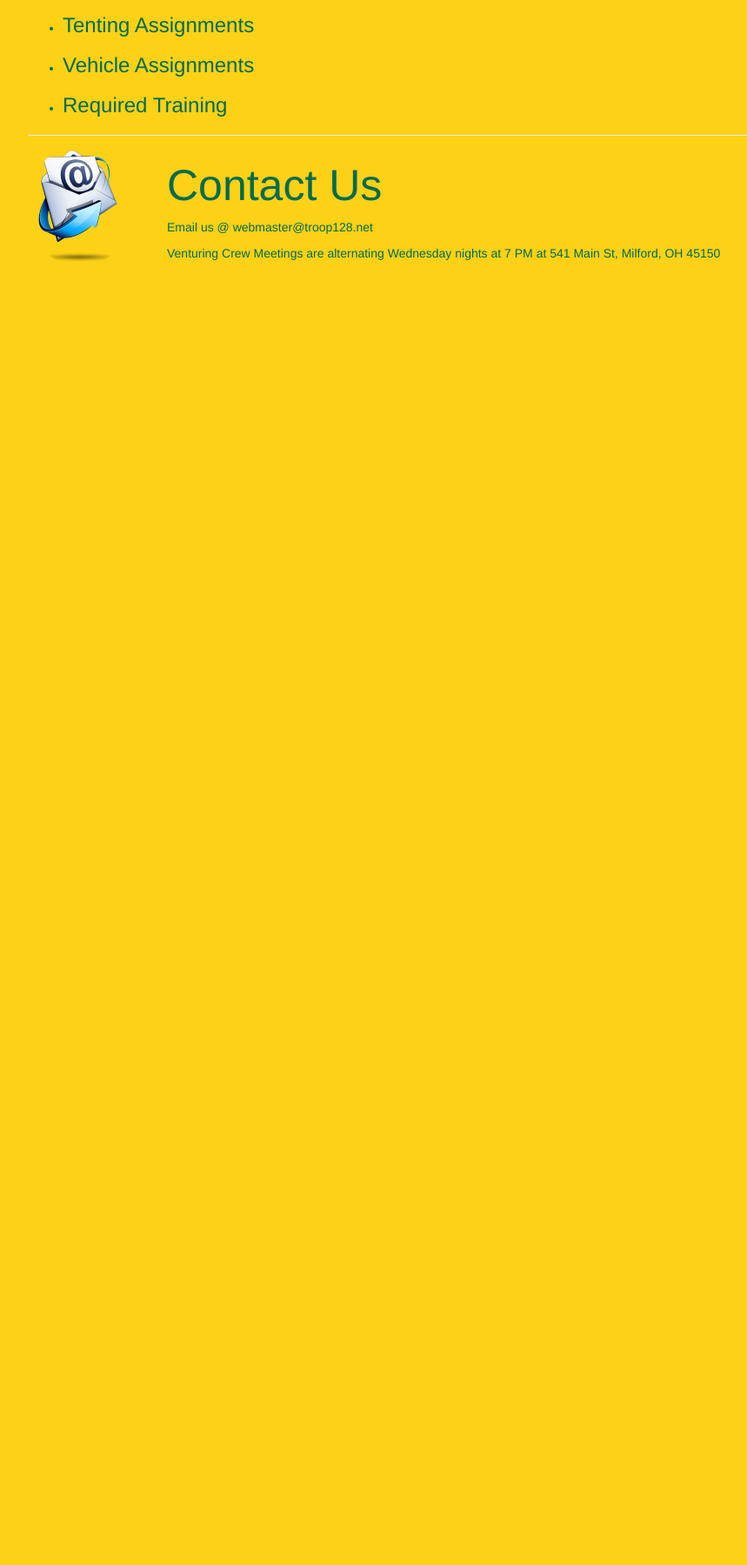
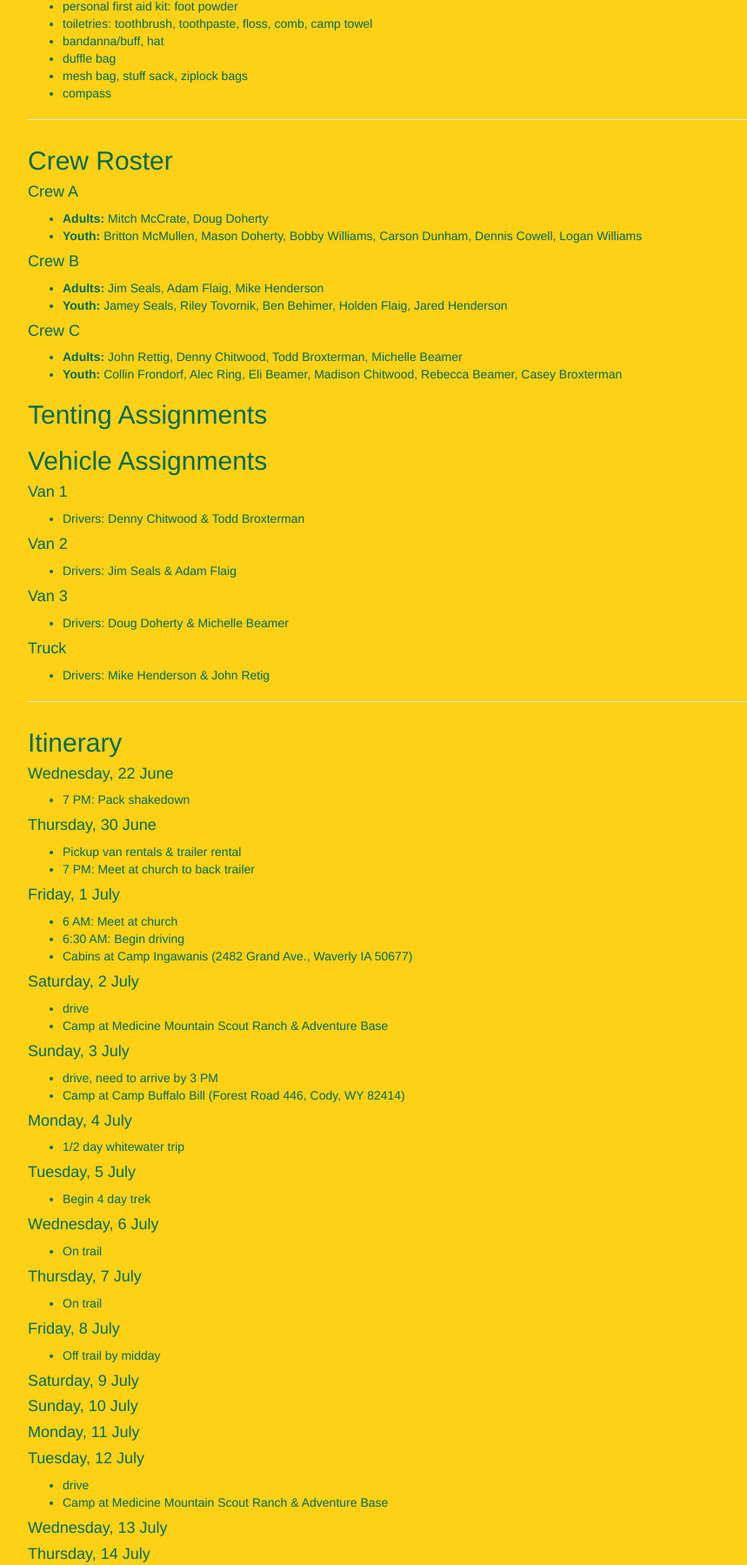
Before and after one commit to lawrenae/troop128.net, a website: page crew/yellowstone.html in a window 1280 px wide. Shown: the part 831-2630 px from the top of the page at 87% size, without its empty margins (38-897 px from the left). Before the commit the page ends 1142 px from the top, so only its background shows below. Drawn offline with nearby package versions, Linux system fonts and the light colour scheme.

Commit message:
update yellowstone information

```diff
--- a/crew/yellowstone.html
+++ b/crew/yellowstone.html
@@ -19,33 +19,36 @@
             <a class="navbar-brand" href="index.html">Crew 128</a>
         </div>
         <div class="collapse navbar-collapse" id="bs-example-navbar-collapse-1">
-            <ul class="nav navbar-nav"></ul>
+            <ul class="nav navbar-nav">
+                <li><a href="#packing">Packing</a></li>
+                <li><a href="#roster">Roster</a></li>
+                <li><a href="#itinerary">Itinerary</a></li>
+                <li><a href="#training">Training</a></li>
+            </ul>
         </div>
     </div>
 </nav>
-<!--<header class="header-image">-->
-<!--<div class="headline">-->
-<!--<div class="container">-->
-<!--<img class="img-responsive center" src="header.jpg">-->
-<!--</div>-->
-<!--</div>-->
-<!--</header>-->
+<header class="header-image">
+    <div class="headline">
+        <div class="container">
+            <img class="img-responsive center" src="http://www.visityellowstonepark.com/img/visityellowstonepark-hp-grand-canyon-of-the-yellowstone-spring.jpg">
+        </div>
+    </div>
+</header>
 <div class="container">
     <hr class="featurette-divider">
     <div class="featurette" id="crew">
-        <img class="featurette-image img-circle img-responsive pull-right" src="Venturing.svg">
-        <h2 class="featurette-heading"></h2>
-        <ul>
-            <li><h3>Forms</h3>
+        <h2>Forms</h2>
         <ul>
             <li><a href="Crew128ActivityPermissionSlip.pdf" target="_blank">Activity Permission & Medication</a></li>
             <li><a href="http://www.scouting.org/filestore/HealthSafety/pdf/680-001_ABC.pdf" target="_blank">Medical/Health</a></li>
+            <li><a href="2015_YHAO_Release.pdf" target="_blank">Yellowstone Activity Release</a></li>
+            <li><a href="http://www.troop128.net/mailman/listinfo/yellowstone2016_troop128.net" target="_blank">Mailing List Subscription</a></li>
         </ul>
-            </li>
-            <li><h3>Itinerary</h3>
-                <ul></ul>
-            </li>
-            <li><h3>Packing List</h3>
+    </div>
+    <hr class="featurette-divider">
+    <div class="featurette" id="packing">
+        <h2>Packing List</h2>
         <ul>
             <li>Backpack (65 liter or more)</li>
             <li>water gear: 2-3 liter bladder, water bottle</li>
@@ -53,7 +56,7 @@
             <li>insulating gear</li>
             <li>trekking pole</li>
             <li>Sleeping bag, bag liner, pillow, pad (air mattress)</li>
-                    <li>clothes: </li>
+            <li>clothes:</li>
             <li>footwear: hiking boots, sandals</li>
             <li>eating gear: folding gear, spork, cup</li>
             <li>headlamp, extra batteries</li>
@@ -64,42 +67,128 @@
             <li>mesh bag, stuff sack, ziplock bags</li>
             <li>compass</li>
         </ul>
-            </li>
-            <li><h3>Crew Roosters</h3>
+    </div>
+    <hr class="featurette-divider">
+    <div class="featurette" id="roster">
+        <h2>Crew Roster</h2>
+        <h4>Crew A</h4>
         <ul>
-                    <li>Crew A
+            <li><b>Adults:</b> Mitch McCrate, Doug Doherty</li>
+            <li><b>Youth:</b> Britton McMullen, Mason Doherty, Bobby Williams, Carson Dunham, Dennis Cowell, Logan Williams</li>
+        </ul>
+        <h4>Crew B</h4>
         <ul>
-                            <li>Adults: Mitch McCrate, Doug Doherty</li>
-                            <li>Youth: Britton McMullen, Mason Doherty, Bobby Williams, Carson Dunham, Dennis Cowell, Logan Williams</li>
+            <li><b>Adults:</b> Jim Seals, Adam Flaig, Mike Henderson</li>
+            <li><b>Youth:</b> Jamey Seals, Riley Tovornik, Ben Behimer, Holden Flaig, Jared Henderson</li>
         </ul>
-                    </li>
+        <h4>Crew C</h4>
+        <ul>
+            <li><b>Adults:</b> John Rettig, Denny Chitwood, Todd Broxterman, Michelle Beamer</li>
+            <li><b>Youth:</b> Collin Frondorf, Alec Ring, Eli Beamer, Madison Chitwood, Rebecca Beamer, Casey Broxterman</li>
         </ul>
+        <h2>Tenting Assignments</h2>
+        <ul></ul>
+        <h2>Vehicle Assignments</h2>
+        <h4>Van 1</h4>
         <ul>
-                    <li>Crew B
+            <li>Drivers: Denny Chitwood & Todd Broxterman</li>
+        </ul>
+        <h4>Van 2</h4>
         <ul>
-                            <li>Adults: Jim Seals, Adam Flaig, Mike Henderson</li>
-                            <li>Youth: Jamey Seals, Riley Tovornik, Ben Behimer, Holden Flaig, Jared Henderson</li>
+            <li>Drivers: Jim Seals & Adam Flaig</li>
         </ul>
-                    </li>
+        <h4>Van 3</h4>
+        <ul>
+            <li>Drivers: Doug Doherty & Michelle Beamer</li>
         </ul>
+        <h4>Truck</h4>
         <ul>
-                    <li>Crew C
+            <li>Drivers: Mike Henderson & John Retig</li>
+        </ul>
+    </div>
+    <hr class="featurette-divider">
+    <div class="featurette" id="itinerary">
+        <h2>Itinerary</h2>
+        <h4>Wednesday, 22 June</h4>
         <ul>
-                            <li>Adults: John Rettig, Denny Chitwood, Todd Broxterman, Michelle Beamer</li>
-                            <li>Youth: Collin Frondorf, Alec Ring, Eli Beamer, Madison Chitwood, Rebecca Beamer, Casey Broxterman</li>
+            <li>7 PM: Pack shakedown</li>
         </ul>
-                    </li>
+        <h4>Thursday, 30 June</h4>
+        <ul>
+            <li>Pickup van rentals & trailer rental</li>
+            <li>7 PM: Meet at church to back trailer</li>
         </ul>
-            </li>
-            <li><h3>Tenting Assignments</h3>
-                <ul></ul>
-            </li>
-            <li><h3>Vehicle Assignments</h3>
-                <ul></ul>
-            </li>
-            <li><h3>Required Training</h3>
-                <ul></ul>
-            </li>
+        <h4>Friday, 1 July</h4>
+        <ul>
+            <li>6 AM: Meet at church</li>
+            <li>6:30 AM: Begin driving</li>
+            <li>Cabins at Camp Ingawanis (2482 Grand Ave., Waverly IA 50677)</li>
+        </ul>
+        <h4>Saturday, 2 July</h4>
+        <ul>
+            <li>drive</li>
+            <li>Camp at Medicine Mountain Scout Ranch & Adventure Base</li>
+        </ul>
+        <h4>Sunday, 3 July</h4>
+        <ul>
+            <li>drive, need to arrive by 3 PM</li>
+            <li>Camp at Camp Buffalo Bill (Forest Road 446, Cody, WY 82414)</li>
+        </ul>
+        <h4>Monday, 4 July</h4>
+        <ul>
+            <li>1/2 day whitewater trip</li>
+        </ul>
+        <h4>Tuesday, 5 July</h4>
+        <ul>
+            <li>Begin 4 day trek</li>
+        </ul>
+        <h4>Wednesday, 6 July</h4>
+        <ul>
+            <li>On trail</li>
+        </ul>
+        <h4>Thursday, 7 July</h4>
+        <ul>
+            <li>On trail</li>
+        </ul>
+        <h4>Friday, 8 July</h4>
+        <ul>
+            <li>Off trail by midday</li>
+        </ul>
+        <h4>Saturday, 9 July</h4>
+        <h4>Sunday, 10 July</h4>
+        <h4>Monday, 11 July</h4>
+        <h4>Tuesday, 12 July</h4>
+        <ul>
+            <li>drive</li>
+            <li>Camp at Medicine Mountain Scout Ranch & Adventure Base</li>
+        </ul>
+        <h4>Wednesday, 13 July</h4>
+        <h4>Thursday, 14 July</h4>
+        <h4>Friday, 15 July</h4>
+        <ul>
+            <li>drive</li>
+            <li>Cabins at Camp Ingawanis (2482 Grand Ave., Waverly IA 50677)</li>
+        </ul>
+        <h4>Saturday, 16 July</h4>
+        <ul>
+            <li>drive home</li>
+        </ul>
+        <h4>Sunday, 17 July</h4>
+        <ul>
+            <li>Return retenal vans & trailer</li>
+        </ul>
+    </div>
+    <hr class="featurette-divider">
+    <div class="featurette" id="training">
+        <h2>Required Training</h2>
+        <ul>
+            <li>Venturing Youth Protection</li>
+            <li>CPR</li>
+            <li>Wilderness First Aid</li>
+            <li>Hazardous Weather</li>
+            <li>Climb On Safely</li>
+            <li>Safety Afloat</li>
+            <li>Basic Adult Leader Outdoor Orientation (BALOO)</li>
         </ul>
     </div>
     <hr class="featurette-divider">
```
Also changed, not shown: crew/index.html (+0 -1 lines). Lines whose indentation alone changed are shown as unchanged.
